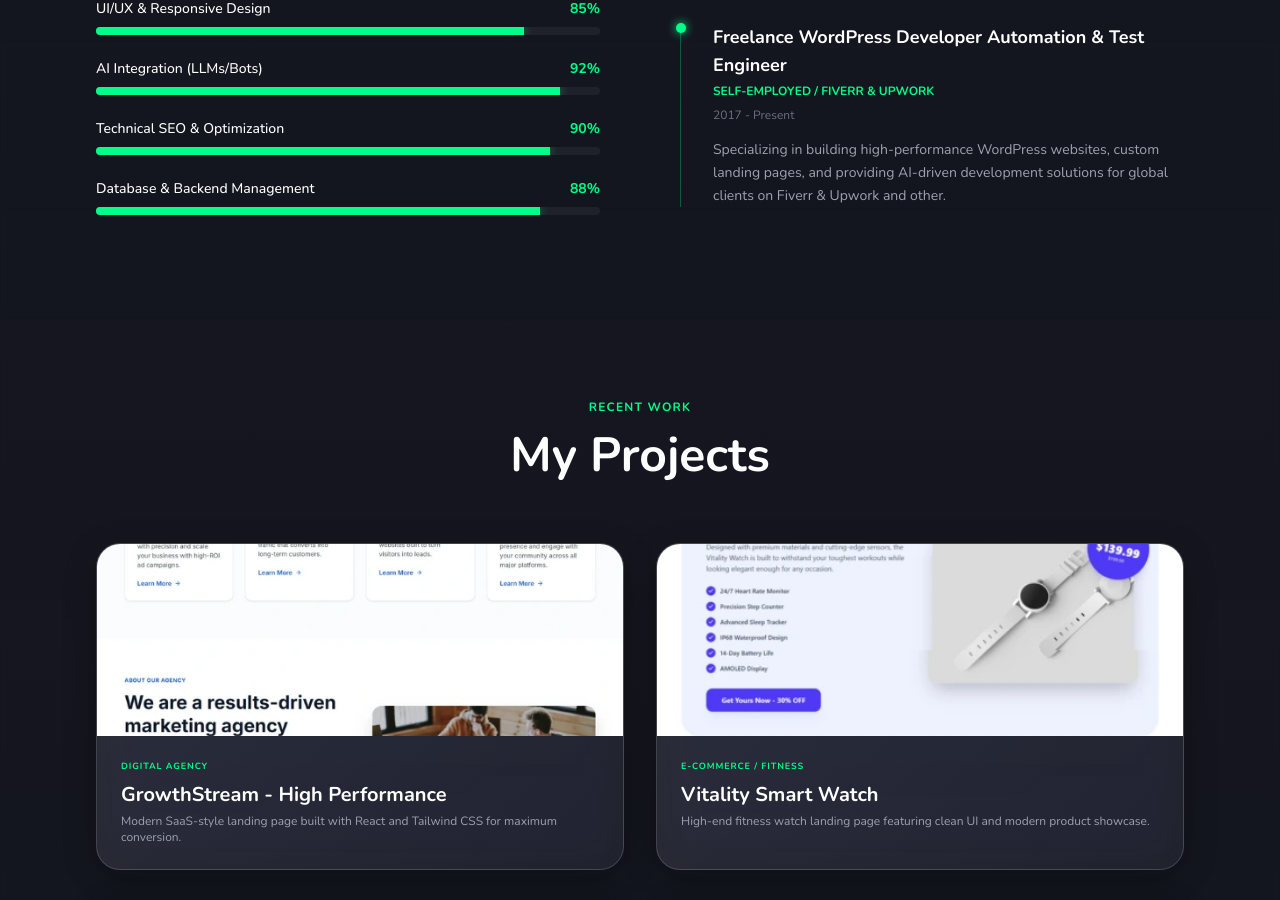
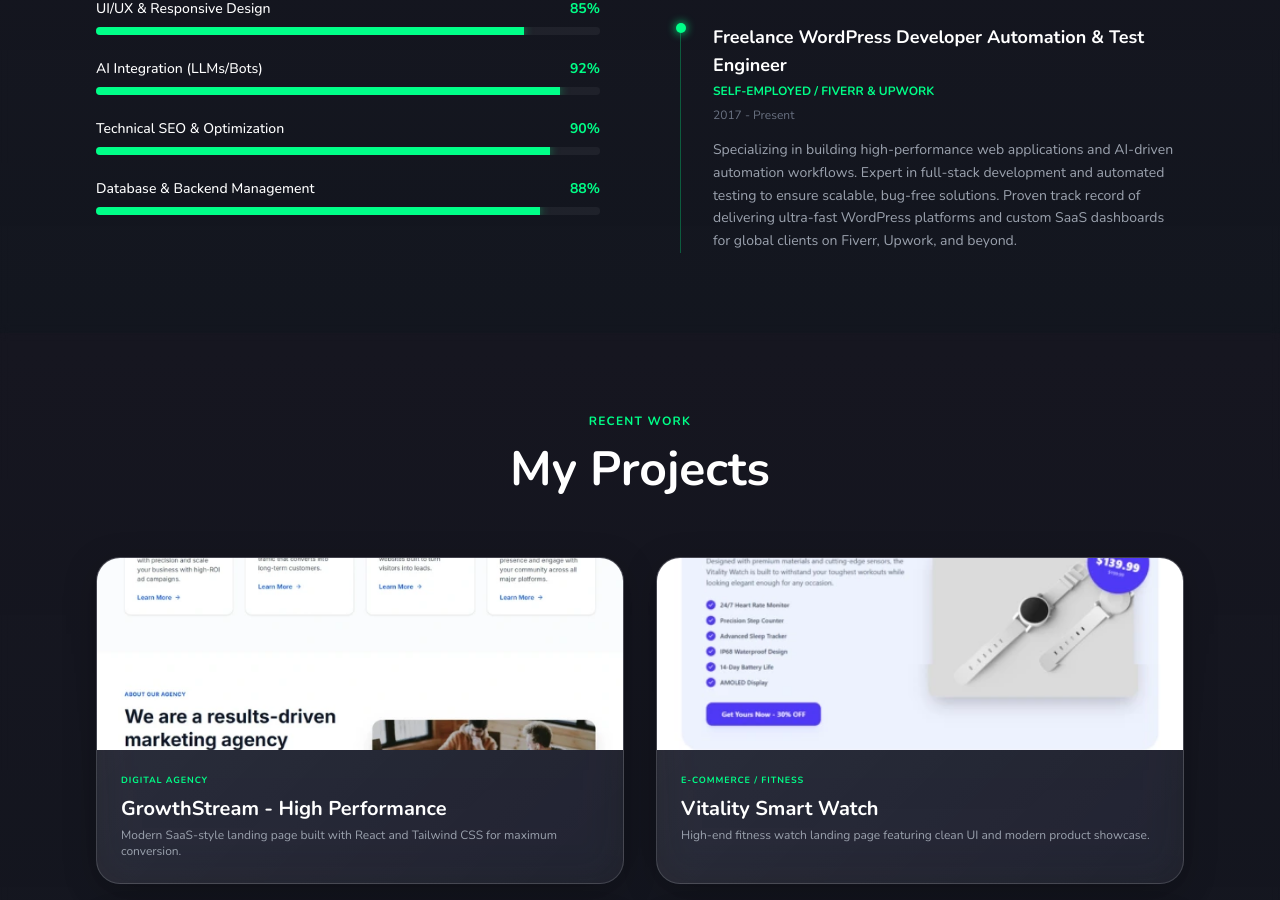
Before and after one commit to adnanqaiser/my-portfolio, a React (Vite) app: page / in a window 1280 px wide. Shown: the part 2660-3560 px from the top of the page. Built offline with nearby package versions, Linux system fonts and the light colour scheme.

Commit message:
add text in Education

```diff
--- a/src/pages/Home.tsx
+++ b/src/pages/Home.tsx
@@ -349,9 +349,7 @@ export default function Home() {
               </p>
               <p className="text-gray-500 text-xs mb-4">2017 - Present</p>
               <p className="text-text-muted text-sm leading-relaxed">
-                Specializing in building high-performance WordPress websites,
-                custom landing pages, and providing AI-driven development
-                solutions for global clients on Fiverr & Upwork and other.
+                Specializing in building high-performance web applications and AI-driven automation workflows. Expert in full-stack development and automated testing to ensure scalable, bug-free solutions. Proven track record of delivering ultra-fast WordPress platforms and custom SaaS dashboards for global clients on Fiverr, Upwork, and beyond.
               </p>
             </div>
           </div>
```
